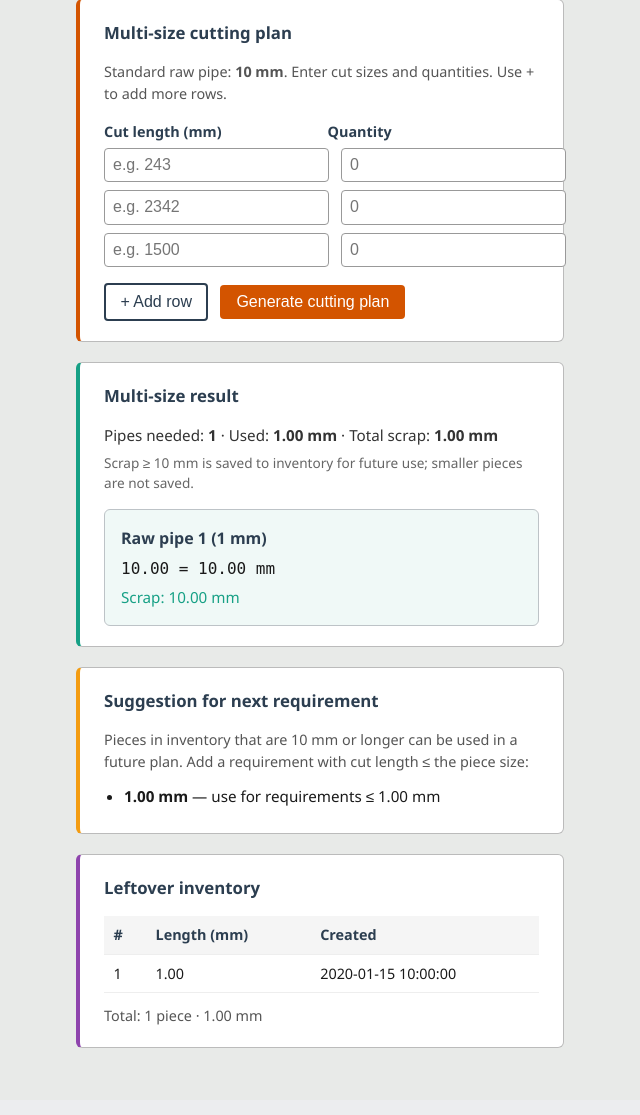
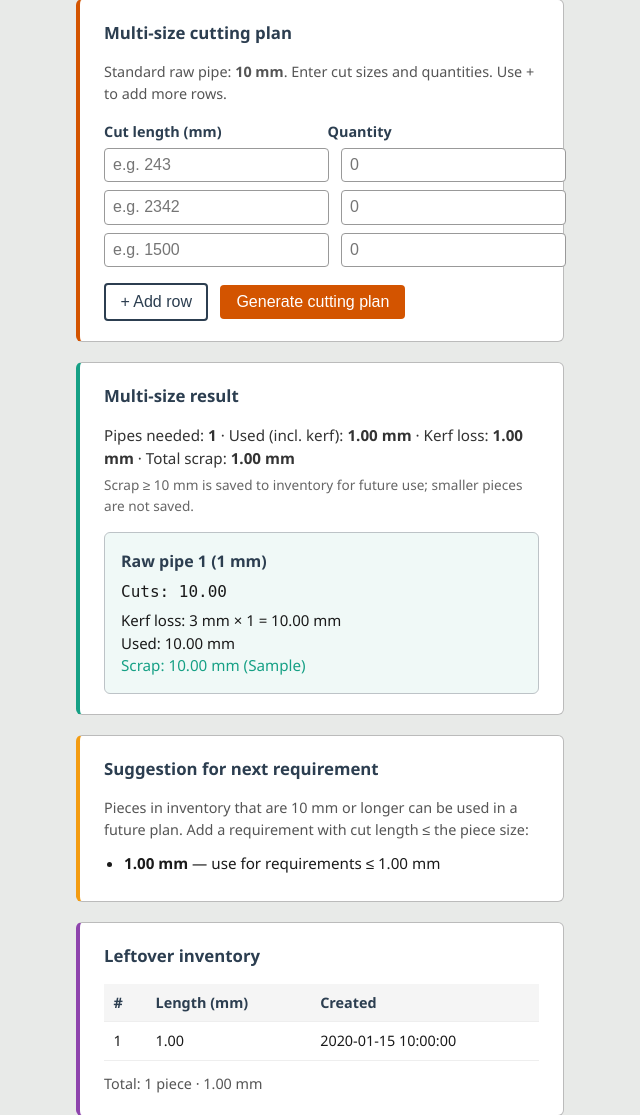
Before and after one commit to technthspace-create/samruddhi, a Flask app: template templates/index.html in a window 1280 px wide. Shown: the part 120-1235 px from the top of the page, without its empty margins (320-960 px from the left). Before the commit the page ends 1168 px from the top, so only its background shows below. Run offline with Flask 2, Linux system fonts and the light colour scheme; the template is opened without the code that fills it: most values are stand-ins (such as "Sample title", 1, 10 or a date in 2020).

Commit message:
Add kerf loss (3 mm per cut) to cutting logic and UI

```diff
--- a/app.py
+++ b/app.py
@@ -16,8 +16,28 @@ app = Flask(__name__)
 # Standard raw pipe length for multi-size mode (mm). Fixed, no user input.
 STANDARD_RAW_LENGTH_MM = 3600.0
 
+# Kerf loss: fixed waste per physical cut (mm). Applied PER CUT in all calculations.
+KERF_MM = 3.0
+
 # Scrap below this length is not saved to inventory. Only pieces >= this are stored.
 SCRAP_SAVE_THRESHOLD_MM = 100.0
+
+# Scrap classification: ideal reusable range 700–800 mm; avoid tiny scrap < 200 mm.
+SCRAP_IDEAL_MIN_MM = 700.0
+SCRAP_IDEAL_MAX_MM = 800.0
+SCRAP_POOR_THRESHOLD_MM = 200.0
+
+
+def classify_scrap_mm(scrap_mm):
+    """
+    Classify scrap length for reporting: IDEAL (700–800), POOR (< 200), else ACCEPTABLE.
+    All units mm.
+    """
+    if scrap_mm < SCRAP_POOR_THRESHOLD_MM:
+        return "POOR"
+    if SCRAP_IDEAL_MIN_MM <= scrap_mm <= SCRAP_IDEAL_MAX_MM:
+        return "IDEAL"
+    return "ACCEPTABLE"
 
 # Not used here; db module handles storage
 get_leftovers_sorted = db.get_leftovers_sorted
@@ -31,10 +51,11 @@ def run_multi_size_plan(cut_requirements):
     Multi-size cutting plan using First-Fit Decreasing (FFD) bin packing.
     cut_requirements: list of (length_mm, quantity) e.g. [(243, 3), (2342, 5), (1500, 2)]
     Raw pipe length is fixed at STANDARD_RAW_LENGTH_MM (3600 mm).
-    Returns list of { pipe_number, cuts, used, scrap } — no pipe exceeds 3600 mm.
+    Kerf loss: 3 mm PER CUT is included in consumed length; scrap is computed after kerf.
+    Returns list of { pipe_number, cuts, num_cuts, kerf_mm, used, scrap, scrap_class }.
     """
     if not cut_requirements:
-        return {"pipes": [], "total_pipes": 0, "total_used": 0, "total_scrap": 0}
+        return {"pipes": [], "total_pipes": 0, "total_used": 0, "total_scrap": 0, "total_kerf": 0}
 
     # 1. Expand to flat list and 2. sort descending (FFD)
     flat = []
@@ -47,36 +68,48 @@ def run_multi_size_plan(cut_requirements):
     flat.sort(reverse=True)
 
     if not flat:
-        return {"pipes": [], "total_pipes": 0, "total_used": 0, "total_scrap": 0}
+        return {"pipes": [], "total_pipes": 0, "total_used": 0, "total_scrap": 0, "total_kerf": 0}
 
-    # 3. First-Fit: try existing pipe, else new pipe (each pipe = 3600 mm available)
-    pipes = []  # list of {"remaining": float, "cuts": list}
+    # 3. First-Fit with kerf: each cut consumes piece_length + KERF_MM.
+    #    Simulate: new_used = current_used + piece_length + KERF_MM; place only if new_used <= 3600.
+    pipes = []  # list of {"remaining": float, "cuts": list}; remaining = 3600 - used (used includes kerf)
 
     for cut in flat:
+        # Need at least (cut + KERF_MM) remaining to place this cut
+        needed = cut + KERF_MM
         placed = False
         for p in pipes:
-            if p["remaining"] >= cut:
+            if p["remaining"] >= needed:
                 p["cuts"].append(cut)
-                p["remaining"] = round(p["remaining"] - cut, 2)
+                p["remaining"] = round(p["remaining"] - needed, 2)
                 placed = True
                 break
         if not placed:
-            pipes.append({"remaining": round(STANDARD_RAW_LENGTH_MM - cut, 2), "cuts": [cut]})
+            # New pipe: consume (cut + KERF_MM)
+            pipes.append({"remaining": round(STANDARD_RAW_LENGTH_MM - needed, 2), "cuts": [cut]})
 
-    # 4. Build output: pipe_number, cuts, used, scrap
+    # 4. Build output: pipe_number, cuts, num_cuts, kerf_mm, used (incl. kerf), scrap, scrap_class
     out = []
     total_used = 0
     total_scrap = 0
+    total_kerf = 0
     for i, p in enumerate(pipes):
-        used = round(sum(p["cuts"]), 2)
+        num_cuts = len(p["cuts"])
+        pieces_only = round(sum(p["cuts"]), 2)
+        kerf_mm = round(num_cuts * KERF_MM, 2)
+        used = round(pieces_only + kerf_mm, 2)
         scrap = round(p["remaining"], 2)
         total_used += used
         total_scrap += scrap
+        total_kerf += kerf_mm
         out.append({
             "pipe_number": i + 1,
             "cuts": p["cuts"],
+            "num_cuts": num_cuts,
+            "kerf_mm": kerf_mm,
             "used": used,
             "scrap": scrap,
+            "scrap_class": classify_scrap_mm(scrap),
         })
 
     return {
@@ -84,6 +117,7 @@ def run_multi_size_plan(cut_requirements):
         "total_pipes": len(out),
         "total_used": round(total_used, 2),
         "total_scrap": round(total_scrap, 2),
+        "total_kerf": round(total_kerf, 2),
         "raw_length": STANDARD_RAW_LENGTH_MM,
     }
 
@@ -118,13 +152,16 @@ def run_cutting_plan(raw_material_length, cut_length, quantity_required):
     current_source_label = ""
     current_leftover_id = None
 
+    # Per cut we consume cut_length + KERF_MM; source must have at least that much to make one cut.
+    needed_per_cut = cut_length + KERF_MM
+
     def next_source():
-        """Next usable leftover (largest first) or one new raw pipe."""
+        """Next usable leftover (largest first) or one new raw pipe. Must fit at least one cut (piece + kerf)."""
         nonlocal leftover_index
         while leftover_index < len(leftovers):
             row = leftovers[leftover_index]
             leftover_index += 1
-            if row["length"] >= cut_length:
+            if row["length"] >= needed_per_cut:
                 return row["length"], "Leftover", row["id"], "Leftover ({:.2f} mm)".format(row["length"])
         return raw_material_length, "Raw material", None, "Raw pipe ({:.2f} mm)".format(raw_material_length)
 
@@ -132,11 +169,11 @@ def run_cutting_plan(raw_material_length, cut_length, quantity_required):
     source_initial_length = available_length
 
     while quantity_required > 0 and cut_length > 0:
-        if available_length >= cut_length:
-            # Cut one piece
+        if available_length >= needed_per_cut:
+            # Cut one piece: consume piece length + kerf (3 mm per cut)
             pieces_from_current += 1
             quantity_required -= 1
-            available_length = round(available_length - cut_length, 2)
+            available_length = round(available_length - needed_per_cut, 2)
         else:
             # Finish this source: record segment, save scrap, move to next
             remaining = round(available_length, 2)
@@ -156,7 +193,7 @@ def run_cutting_plan(raw_material_length, cut_length, quantity_required):
             pieces_from_current = 0
             available_length, current_source, current_leftover_id, current_source_label = next_source()
             source_initial_length = available_length
-            if quantity_required > 0 and available_length < cut_length:
+            if quantity_required > 0 and available_length < needed_per_cut:
                 break
 
     # Record final segment when we fulfilled quantity (exited by cutting, not by “no more source”)
@@ -186,11 +223,15 @@ def run_cutting_plan(raw_material_length, cut_length, quantity_required):
         insert_leftover(scrap)
 
     total_pieces = sum(s["pieces"] for s in segments)
+    # Material used: piece lengths only (for reporting); consumed length includes kerf (pieces * KERF_MM).
     material_used = round(total_pieces * cut_length, 2)
+    material_used_incl_kerf = round(total_pieces * needed_per_cut, 2)
 
     return {
         "pieces_produced": total_pieces,
         "material_used": material_used,
+        "material_used_incl_kerf": material_used_incl_kerf,
+        "kerf_total_mm": round(total_pieces * KERF_MM, 2),
         "scrap_saved_list": scrap_to_save,
         "used_leftover": used_leftover,
         "segments": segments,
@@ -262,4 +303,5 @@ def index():
 
 if __name__ == "__main__":
     init_db()
-    app.run(host="127.0.0.1", port=5000, debug=False)
+    # Use 5001 if 5000 is taken (e.g. by macOS AirPlay Receiver)
+    app.run(host="127.0.0.1", port=5001, debug=False)
--- a/templates/index.html
+++ b/templates/index.html
@@ -37,14 +37,16 @@
     {% if multi_result and multi_result.pipes %}
     <section class="card multi-result-card">
       <h2>Multi-size result</h2>
-      <p class="multi-summary">Pipes needed: <strong>{{ multi_result.total_pipes }}</strong> · Used: <strong>{{ "%.2f"|format(multi_result.total_used) }} mm</strong> · Total scrap: <strong>{{ "%.2f"|format(multi_result.total_scrap) }} mm</strong></p>
+      <p class="multi-summary">Pipes needed: <strong>{{ multi_result.total_pipes }}</strong> · Used (incl. kerf): <strong>{{ "%.2f"|format(multi_result.total_used) }} mm</strong> · Kerf loss: <strong>{{ "%.2f"|format(multi_result.total_kerf) }} mm</strong> · Total scrap: <strong>{{ "%.2f"|format(multi_result.total_scrap) }} mm</strong></p>
       <p class="multi-scrap-note">Scrap ≥ {{ scrap_threshold_mm|int }} mm is saved to inventory for future use; smaller pieces are not saved.</p>
       <div class="multi-pipes">
         {% for p in multi_result.pipes %}
         <div class="multi-pipe">
           <div class="multi-pipe-title">Raw pipe {{ p.pipe_number }} ({{ multi_result.raw_length|int }} mm)</div>
-          <div class="multi-pipe-cuts">{% for c in p.cuts %}{{ "%.2f"|format(c) }}{% if not loop.last %} + {% endif %}{% endfor %} = {{ "%.2f"|format(p.used) }} mm</div>
-          <div class="multi-pipe-scrap">Scrap: {{ "%.2f"|format(p.scrap) }} mm</div>
+          <div class="multi-pipe-cuts">Cuts: {% for c in p.cuts %}{{ "%.2f"|format(c) }}{% if not loop.last %} + {% endif %}{% endfor %}</div>
+          <div class="multi-pipe-kerf">Kerf loss: 3 mm × {{ p.num_cuts }} = {{ "%.2f"|format(p.kerf_mm) }} mm</div>
+          <div class="multi-pipe-used">Used: {{ "%.2f"|format(p.used) }} mm</div>
+          <div class="multi-pipe-scrap">Scrap: {{ "%.2f"|format(p.scrap) }} mm ({{ p.scrap_class }})</div>
         </div>
         {% endfor %}
       </div>
```
